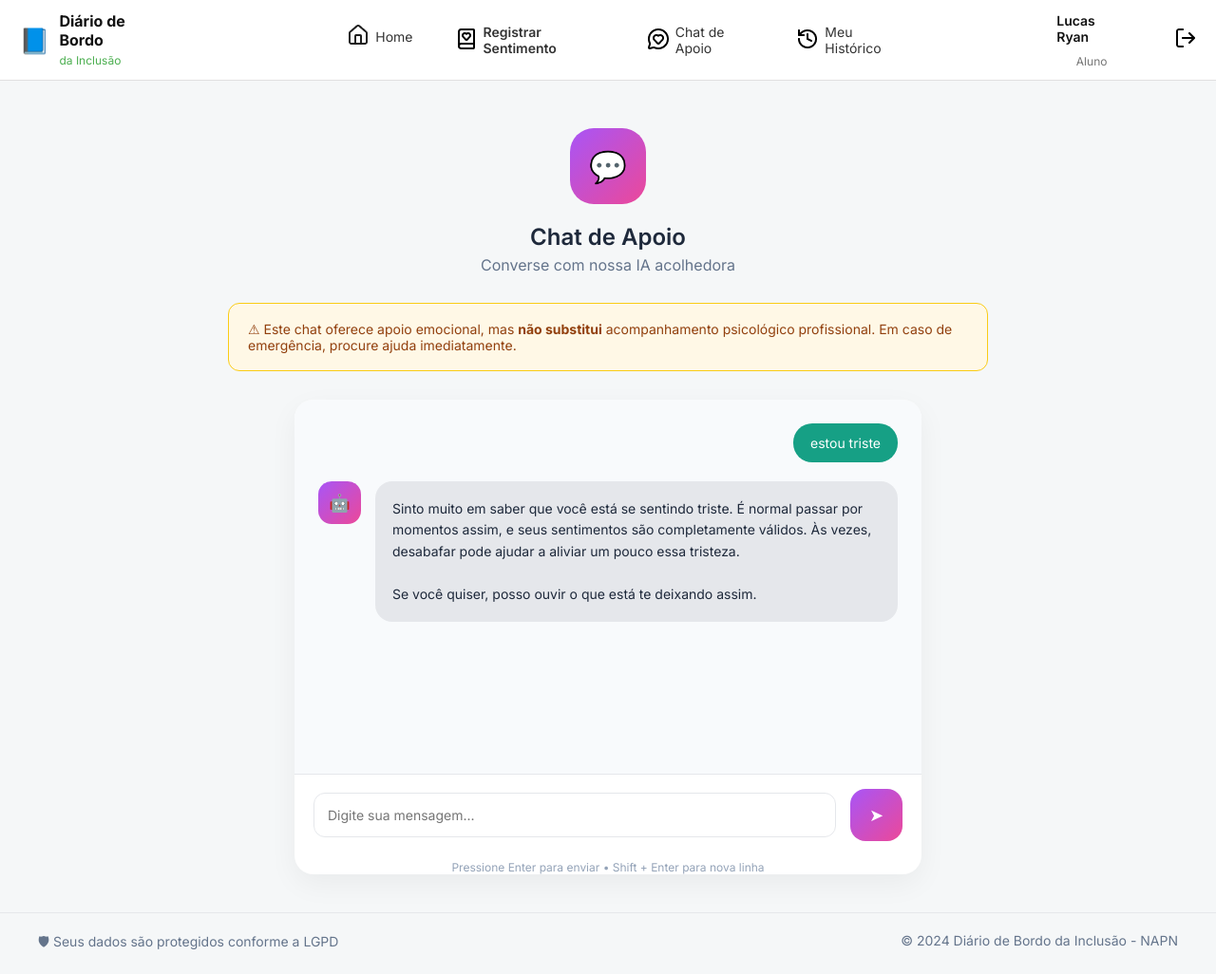
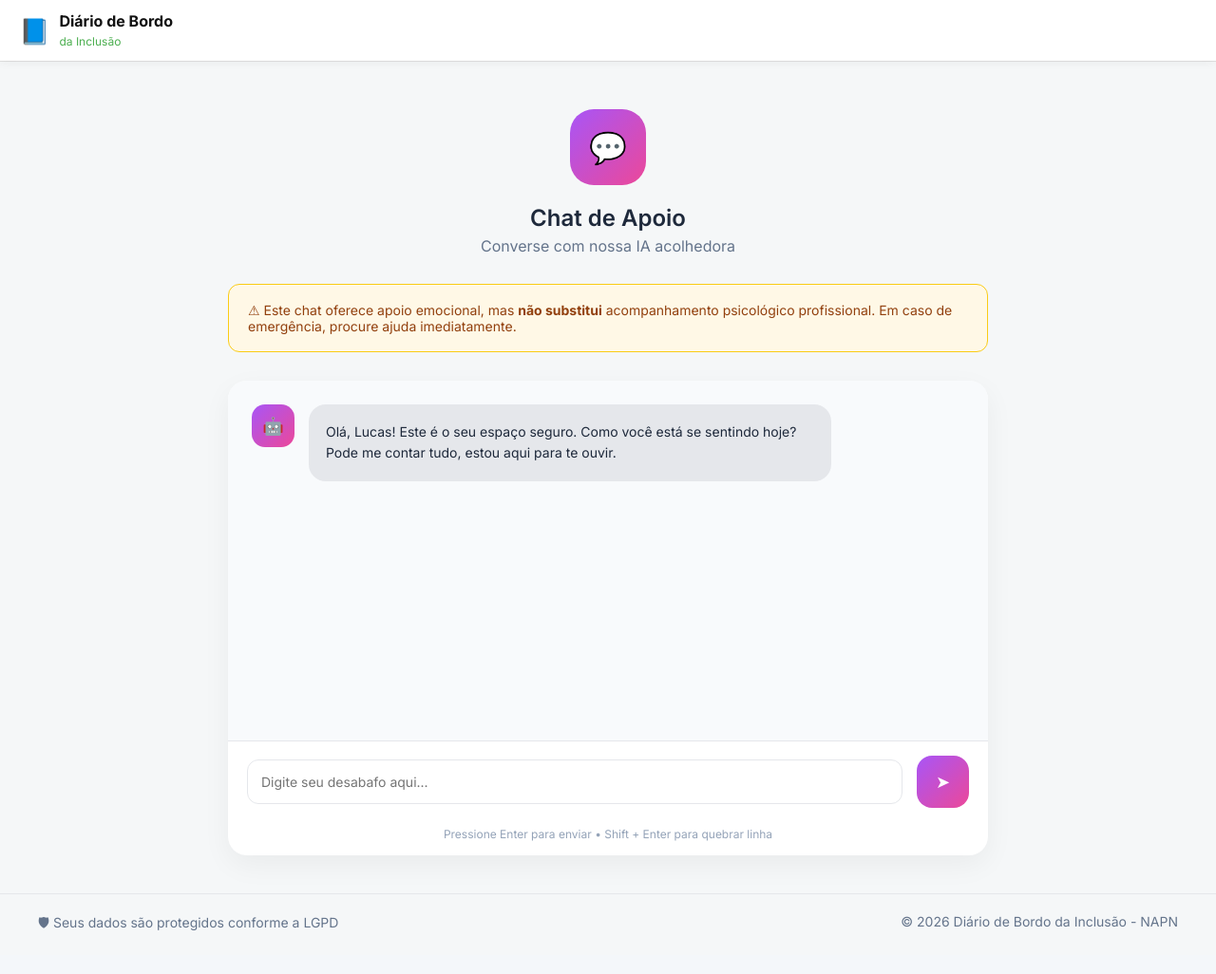
Before and after one commit to lucasxsdw/inclusao-sentiment-analysis, a Django app: page /analise/chat/ in a window 1280 px wide. Shown: the whole page at 95% size. After the commit the page ends 980 px from the top, so only its background shows below. Run offline with Django 5.2, Linux system fonts and the light colour scheme.

Commit message:
feat(chat): implementa interface frontend do chat e integração com IA

```diff
--- a/analise/static/analise/css/chat.css
+++ b/analise/static/analise/css/chat.css
@@ -1,198 +1,221 @@
-
-*{
-    margin:0;
-    padding:0;
-    box-sizing:border-box;
+* {
+    margin: 0;
+    padding: 0;
+    box-sizing: border-box;
     font-family: 'Inter', sans-serif;
 }
 
-body{
-    background:#f4f7f9;
-    display:flex;
-    flex-direction:column;
-    min-height:100vh;
-    color:#1e293b;
+body {
+    background: #f4f7f9;
+    display: flex;
+    flex-direction: column;
+    min-height: 100vh;
+    color: #1e293b;
 }
 
-/* HEADER CENTRAL */
-
-.top-section{
-    text-align:center;
-    margin-top:50px;
+/* HEADER (Estilos base) */
+.header-container {
+    padding: 15px 30px;
+    background: white;
+    box-shadow: 0 2px 10px rgba(0,0,0,0.05);
 }
 
-.chat-icon{
-    width:80px;
-    height:80px;
-    margin:0 auto 20px auto;
-    border-radius:25px;
-    background:linear-gradient(135deg,#a855f7,#ec4899);
-    display:flex;
-    align-items:center;
-    justify-content:center;
-    font-size:32px;
-    color:white;
+.top-section {
+    text-align: center;
+    margin-top: 50px;
 }
 
-.top-section h1{
-    font-size:24px;
-    font-weight:600;
+.chat-icon {
+    width: 80px;
+    height: 80px;
+    margin: 0 auto 20px auto;
+    border-radius: 25px;
+    background: linear-gradient(135deg, #a855f7, #ec4899);
+    display: flex;
+    align-items: center;
+    justify-content: center;
+    font-size: 32px;
+    color: white;
 }
 
-.top-section p{
-    color:#64748b;
-    margin-top:5px;
+.top-section h1 {
+    font-size: 24px;
+    font-weight: 600;
+}
+
+.top-section p {
+    color: #64748b;
+    margin-top: 5px;
 }
 
 /* ALERTA */
-
-.alert{
-    max-width:800px;
-    margin:30px auto;
-    background:#fff8e6;
-    border:1px solid #facc15;
-    color:#92400e;
-    padding:18px 20px;
-    border-radius:12px;
-    font-size:14px;
+.alert {
+    max-width: 800px;
+    margin: 30px auto;
+    background: #fff8e6;
+    border: 1px solid #facc15;
+    color: #92400e;
+    padding: 18px 20px;
+    border-radius: 12px;
+    font-size: 14px;
 }
 
 /* CHAT BOX */
-
-.chat-container{
-    max-width:800px;
-    margin:0 auto 40px auto;
-    background:white;
-    border-radius:20px;
-    box-shadow:0 10px 30px rgba(0,0,0,0.05);
-    display:flex;
-    flex-direction:column;
-    height:500px;
-    overflow:hidden;
+.chat-container {
+    max-width: 800px;
+    margin: 0 auto 40px auto;
+    background: white;
+    border-radius: 20px;
+    box-shadow: 0 10px 30px rgba(0,0,0,0.05);
+    display: flex;
+    flex-direction: column;
+    height: 500px;
+    overflow: hidden;
 }
 
-.chat-messages{
-    flex:1;
-    padding:25px;
-    overflow-y:auto;
-    background:#f8fafc;
+.chat-messages {
+    flex: 1;
+    padding: 25px;
+    overflow-y: auto;
+    background: #f8fafc;
 }
 
 /* USER MESSAGE */
-
-.user-message{
-    display:flex;
-    justify-content:flex-end;
-    margin-bottom:20px;
+.user-message {
+    display: flex;
+    justify-content: flex-end;
+    margin-bottom: 20px;
 }
 
-.user-message span{
-    background:#16a085;
-    color:white;
-    padding:12px 18px;
-    border-radius:20px;
-    font-size:14px;
+.user-message span {
+    background: #16a085;
+    color: white;
+    padding: 12px 18px;
+    border-radius: 20px;
+    font-size: 14px;
 }
 
 /* IA MESSAGE */
-
-.bot-message{
-    display:flex;
-    gap:15px;
-    margin-bottom:20px;
+.bot-message {
+    display: flex;
+    gap: 15px;
+    margin-bottom: 20px;
 }
 
-.bot-icon{
-    width:45px;
-    height:45px;
-    border-radius:14px;
-    background:linear-gradient(135deg,#a855f7,#ec4899);
-    display:flex;
-    align-items:center;
-    justify-content:center;
-    color:white;
-    font-size:18px;
+.bot-icon {
+    width: 45px;
+    height: 45px;
+    border-radius: 14px;
+    background: linear-gradient(135deg, #a855f7, #ec4899);
+    display: flex;
+    align-items: center;
+    justify-content: center;
+    color: white;
+    font-size: 18px;
 }
 
-.bot-bubble{
-    background:#e5e7eb;
-    padding:18px;
-    border-radius:18px;
-    font-size:14px;
-    line-height:1.6;
-    max-width:550px;
+.bot-bubble {
+    background: #e5e7eb;
+    padding: 18px;
+    border-radius: 18px;
+    font-size: 14px;
+    line-height: 1.6;
+    max-width: 550px;
 }
 
 /* INPUT AREA */
-
-.chat-input{
-    border-top:1px solid #e5e7eb;
-    padding:15px 20px;
-    display:flex;
-    gap:15px;
-    align-items:center;
-    background:white;
+.chat-input {
+    border-top: 1px solid #e5e7eb;
+    padding: 15px 20px;
+    display: flex;
+    gap: 15px;
+    align-items: center;
+    background: white;
 }
 
-.chat-input input{
-    flex:1;
-    padding:14px;
-    border-radius:12px;
-    border:1px solid #e5e7eb;
-    outline:none;
-    font-size:14px;
+/* Ajustes do Textarea (Melhor UX para desabafos) */
+.chat-input textarea {
+    flex: 1;
+    padding: 14px;
+    border-radius: 12px;
+    border: 1px solid #e5e7eb;
+    outline: none;
+    font-size: 14px;
+    resize: none;
+    max-height: 120px;
+    overflow-y: auto;
+    font-family: 'Inter', sans-serif;
 }
 
-.chat-input button{
-    width:55px;
-    height:55px;
-    border:none;
-    border-radius:16px;
-    background:linear-gradient(135deg,#a855f7,#ec4899);
-    color:white;
-    font-size:18px;
-    cursor:pointer;
-    transition:0.3s;
+.chat-input button {
+    width: 55px;
+    height: 55px;
+    border: none;
+    border-radius: 16px;
+    background: linear-gradient(135deg, #a855f7, #ec4899);
+    color: white;
+    font-size: 18px;
+    cursor: pointer;
+    transition: 0.3s;
 }
 
-.chat-input button:hover{
-    transform:scale(1.05);
+.chat-input button:hover {
+    transform: scale(1.05);
 }
 
-.chat-info{
-    text-align:center;
-    font-size:12px;
-    color:#94a3b8;
-    margin-top:5px;
+.chat-info {
+    text-align: center;
+    font-size: 12px;
+    color: #94a3b8;
+    margin-top: 5px;
+    padding-bottom: 15px;
+}
+
+/* Indicador de "Digitando..." da IA */
+.typing-indicator {
+    display: flex;
+    gap: 5px;
+    padding: 10px 15px;
+    align-items: center;
+}
+.typing-dot {
+    width: 8px;
+    height: 8px;
+    background: #a855f7;
+    border-radius: 50%;
+    animation: typing 1.4s infinite ease-in-out both;
+}
+.typing-dot:nth-child(1) { animation-delay: -0.32s; }
+.typing-dot:nth-child(2) { animation-delay: -0.16s; }
+
+@keyframes typing {
+    0%, 80%, 100% { transform: scale(0); }
+    40% { transform: scale(1); }
 }
 
 /* FOOTER */
-
-footer{
-    margin-top:auto;
-    padding:20px 40px;
-    display:flex;
-    justify-content:space-between;
-    color:#64748b;
-    font-size:14px;
-    border-top:1px solid #e5e7eb;
+footer {
+    margin-top: auto;
+    padding: 20px 40px;
+    display: flex;
+    justify-content: space-between;
+    color: #64748b;
+    font-size: 14px;
+    border-top: 1px solid #e5e7eb;
 }
 
 /* RESPONSIVO */
-
-@media(max-width:768px){
-    .chat-container{
-        height:450px;
-        margin:20px;
+@media(max-width: 768px) {
+    .chat-container {
+        height: 450px;
+        margin: 20px;
     }
-
-    .alert{
-        margin:20px;
+    .alert {
+        margin: 20px;
     }
-
-    footer{
-        flex-direction:column;
-        text-align:center;
-        gap:10px;
+    footer {
+        flex-direction: column;
+        text-align: center;
+        gap: 10px;
     }
 }
--- a/analise/templates/analise/chat.html
+++ b/analise/templates/analise/chat.html
@@ -1,23 +1,19 @@
 {% load static %}
-
 <!DOCTYPE html>
 <html lang="pt-br">
 <head>
     <meta charset="UTF-8">
     <meta name="viewport" content="width=device-width, initial-scale=1.0">
-<title>Chat de Apoio</title>
-
+    <title>Chat de Apoio - Diário de Inclusão</title>
     <link href="https://fonts.googleapis.com/css2?family=Inter:wght@400;500;600;700&display=swap" rel="stylesheet">
- <link rel="stylesheet" href="{% static 'analise/css/chat.css' %}">
- <link rel="stylesheet" href="{% static 'diario/css/emotions.css' %}">
+    <link rel="stylesheet" href="{% static 'analise/css/chat.css' %}?v=1">
+    <link rel="stylesheet" href="{% static 'diario/css/emotions.css' %}?v=1">
 
 </head>
-
-
+<body>
 
 <header class="header" role="banner">
     <div class="header-container">
-
         <div class="logo-area">
             <a href="#" class="logo-link" aria-label="Página inicial do Diário de Bordo">
                 <span class="logo-icon" aria-hidden="true">📘</span>
@@ -27,110 +23,49 @@
                 </div>
             </a>
         </div>
-
-    <nav class="nav" role="navigation" aria-label="Menu principal">
-      <ul class="nav-list">
-        <li>
-          <a href="{% url 'home' %}" class="nav-link">
-            <span aria-hidden="true">
-              <img src="{% static 'img/emocoes/home.png' %}" alt="">
-            </span>
-            <span>Home</span>
-
-          </a>
-        </li>
-
-        <li>
-          <a href="#" class="nav-link active" aria-current="page">
-            <span aria-hidden="true">
-              <img src="{% static 'img/emocoes/Book.png' %}" alt="">
-            </span>
-            <span>Registrar Sentimento</span>
-          </a>
-        </li>
-
-        <li>
-          <a href="{% url 'analise/chat' %}" class="nav-link">
-            <span aria-hidden="true">
-              <img src="{% static 'img/emocoes/chat.png' %}" alt="">
-            </span>
-            <span>Chat de Apoio</span>
-          </a>
-        </li>
-
-        <li>
-          <a href="#" class="nav-link">
-            <span aria-hidden="true">
-              <img src="{% static 'img/emocoes/history.png' %}" alt="">
-            </span>
-            <span>Meu Histórico</span>
-          </a>
-        </li>
-      </ul>
-    </nav>
-
-    <div class="user-area">
-      <span class="user-name">Lucas Ryan</span>
-      <span class="user-role">Aluno</span>
-    </div>
-
-    <button class="logout-btn" aria-label="Sair do sistema">
-      <img src="{% static 'img/emocoes/sair.png' %}" alt="">
-    </button>
-
         </div>
 </header>
-<body>
 
-
-
+<main>
     <div class="top-section">
-    <div class="chat-icon">💬</div>
+        <div class="chat-icon" aria-hidden="true">💬</div>
         <h1>Chat de Apoio</h1>
         <p>Converse com nossa IA acolhedora</p>
     </div>
 
-<div class="alert">
+    <div class="alert" role="alert">
         ⚠ Este chat oferece apoio emocional, mas <strong>não substitui</strong> acompanhamento psicológico profissional.
         Em caso de emergência, procure ajuda imediatamente.
     </div>
 
     <div class="chat-container">
-
-    <div class="chat-messages">
-
-        <div class="user-message">
-            <span>estou triste</span>
-        </div>
+        <div class="chat-messages" id="chat-box" role="log" aria-live="polite" aria-atomic="false">
 
             <div class="bot-message">
-            <div class="bot-icon">🤖</div>
+                <div class="bot-icon" aria-hidden="true">🤖</div>
                 <div class="bot-bubble">
-                Sinto muito em saber que você está se sentindo triste.
-                É normal passar por momentos assim, e seus sentimentos são completamente válidos.
-                Às vezes, desabafar pode ajudar a aliviar um pouco essa tristeza.<br><br>
-                Se você quiser, posso ouvir o que está te deixando assim.
+                    Olá, Lucas! Este é o seu espaço seguro. Como você está se sentindo hoje? Pode me contar tudo, estou aqui para te ouvir.
                 </div>
             </div>
 
         </div>
 
-    <div>
+        <div class="chat-input-area">
             <div class="chat-input">
-            <input type="text" placeholder="Digite sua mensagem...">
-            <button>➤</button>
+                <textarea id="mensagem-input" rows="1" placeholder="Digite seu desabafo aqui..." aria-label="Campo de texto para desabafo"></textarea>
+                <button id="btn-enviar" aria-label="Enviar mensagem">➤</button>
             </div>
-        <div class="chat-info">
-            Pressione Enter para enviar • Shift + Enter para nova linha
+            <div class="chat-info" aria-hidden="true">
+                Pressione Enter para enviar • Shift + Enter para quebrar linha
             </div>
         </div>
+    </div>
+</main>
 
-</div>
-
-<footer>
+<footer role="contentinfo">
     <div>🛡 Seus dados são protegidos conforme a LGPD</div>
-    <div>© 2024 Diário de Bordo da Inclusão - NAPN</div>
+    <div>© 2026 Diário de Bordo da Inclusão - NAPN</div>
 </footer>
 
-</body>
+<script src="{% static 'analise/js/chat.js' %}?v=1"></script></body>
 </html>
--- a/analise/views.py
+++ b/analise/views.py
@@ -2,9 +2,9 @@ import json
 import logging
 from django.http import JsonResponse
 from django.shortcuts import render
-from django.views.decorators.csrf import csrf_exempt
 # Importe o seu modelo real que guarda o texto do aluno
 from .models import Resposta
+from diario.models import Diario
 from .services.sentimento_service import analisar_e_salvar
 from .services.chat_service import gerar_pergunta_diario
 
@@ -12,7 +12,7 @@ from .services.chat_service import gerar_pergunta_diario
 
 logger = logging.getLogger(__name__)
 
-@csrf_exempt # Usamos csrf_exempt temporariamente para facilitar os testes via Postman/Shell
+
 def enviar_desabafo(request):
     if request.method == "GET":
         return render(request, 'analise/chat.html')
@@ -28,11 +28,20 @@ def enviar_desabafo(request):
             if not texto_aluno:
                 return JsonResponse({'erro': 'O texto não pode estar vazio.'}, status=400)
 
-            # 2. Salva a mensagem do aluno no banco de dados
-            # NOTA: Ajuste os campos abaixo conforme a estrutura do seu TCC (ex: linkar com o aluno logado)
+            # Tenta pegar o primeiro diário existente
+            diario_vinculo = Diario.objects.first()
+
+            # Se o banco estiver vazio, cria um diário genérico de teste na hora!
+            if not diario_vinculo:
+                diario_vinculo = Diario.objects.create(
+                    # Se o seu modelo Diario exigir um título ou algo assim, coloque aqui.
+                    # Exemplo: titulo="Diário de Teste"
+                )
+
+            # 2. Salva a mensagem do aluno vinculada a esse diário (agora é 100% garantido que existe)
             nova_resposta = Resposta.objects.create(
-                texto_resposta=texto_aluno
-                # aluno=request.user # Se você já tiver sistema de login
+                texto_resposta=texto_aluno,
+                diario=diario_vinculo
             )
 
             # 3. Chama o Cérebro: Analisa a emoção e salva o sentimento no banco
```
Also changed, not shown: analise/static/analise/js/chat.js (deleted, +0 -53 lines), analise/templates/analise/chat.js (added, +147 -0 lines). Lines whose indentation alone changed are shown as unchanged.
